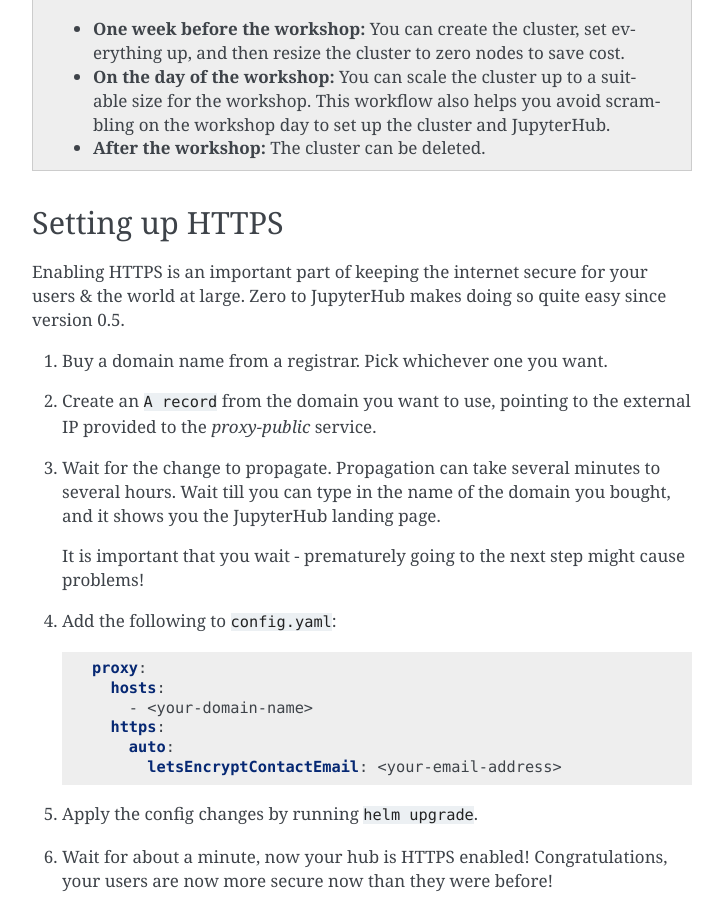
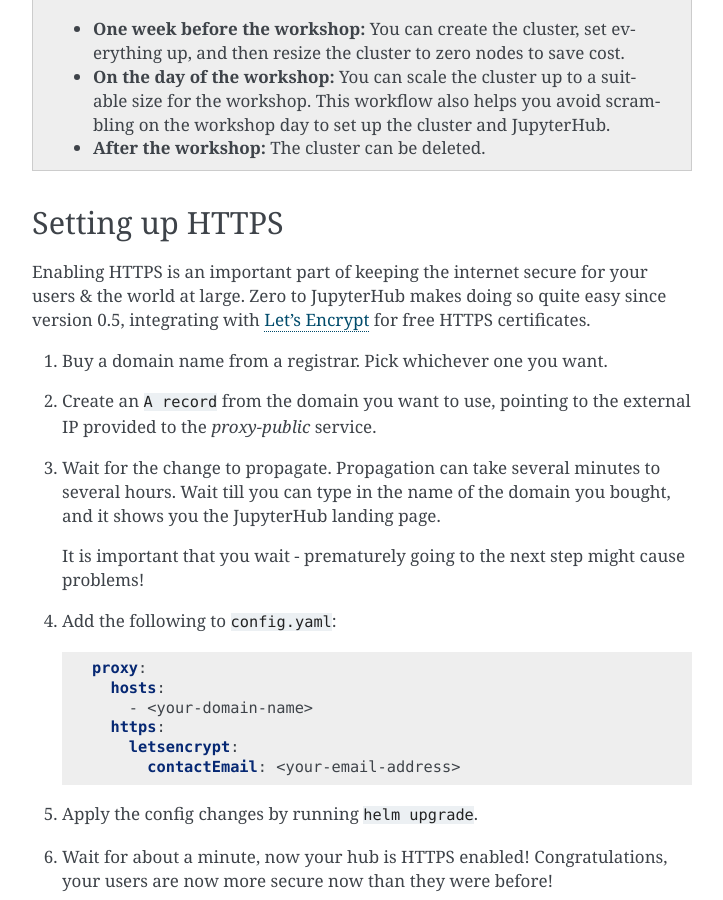
Before and after one commit to jupyterhub/zero-to-jupyterhub-k8s, a Sphinx documentation site: the page built from doc/source/extending-jupyterhub.rst, in a window 1280 px wide and 900 px high, scrolled down 3378 px. Shown: the whole window, without its empty margins (388-1111 px from the left). Built offline with Sphinx 7.4.7, drawn with Linux system fonts in a browser that asks for light colours.

Commit message:
Rename https type to 'letsencrypt' rather than 'auto'
Per @minrk review

```diff
--- a/doc/source/extending-jupyterhub.rst
+++ b/doc/source/extending-jupyterhub.rst
@@ -183,7 +183,8 @@ Setting up HTTPS
 
 Enabling HTTPS is an important part of keeping the internet secure for
 your users & the world at large. Zero to JupyterHub makes doing so quite
-easy since version 0.5.
+easy since version 0.5, integrating with `Let's Encrypt <https://letsencrypt.org/>`_
+for free HTTPS certificates.
 
 1. Buy a domain name from a registrar. Pick whichever one you want.
 2. Create an ``A record`` from the domain you want to use, pointing to the
@@ -202,8 +203,8 @@ easy since version 0.5.
        hosts:
          - <your-domain-name>
        https:
-         auto:
-           letsEncryptContactEmail: <your-email-address>
+         letsencrypt:
+           contactEmail: <your-email-address>
 
 5. Apply the config changes by running ``helm upgrade``.
 6. Wait for about a minute, now your hub is HTTPS enabled! Congratulations, your
```
Also changed, not shown: 3 other files.
